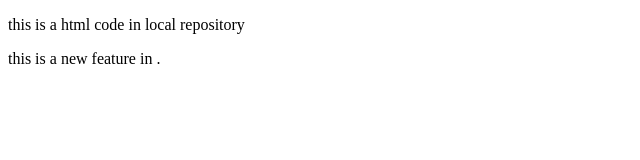
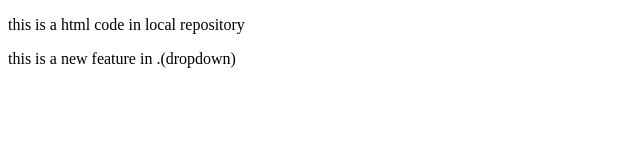
Before and after one commit to Meviv1/localrepo, a plain HTML site: page index.html in a window 1280 px wide. Shown: the full height of the page, 0-640 px from the left. Drawn offline with Linux system fonts and the light colour scheme.

Commit message:
add dropdown

```diff
--- a/index.html
+++ b/index.html
@@ -7,6 +7,6 @@
 </head>
 <body>
     <p>this is a html code in local repository</p>
-    <p>this is a new feature in .</p>
+    <p>this is a new feature in .(dropdown)</p>
 </body>
 </html>
```
